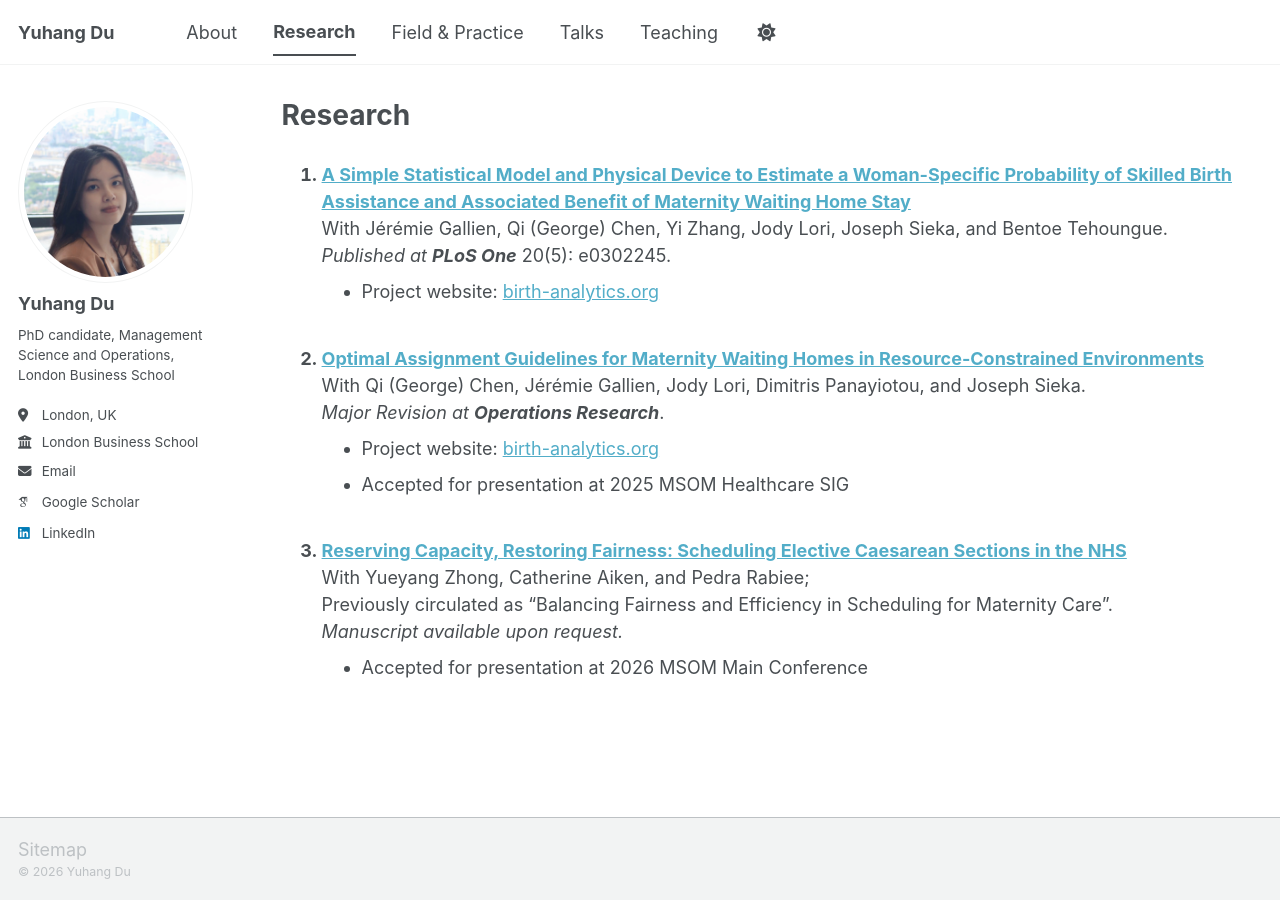
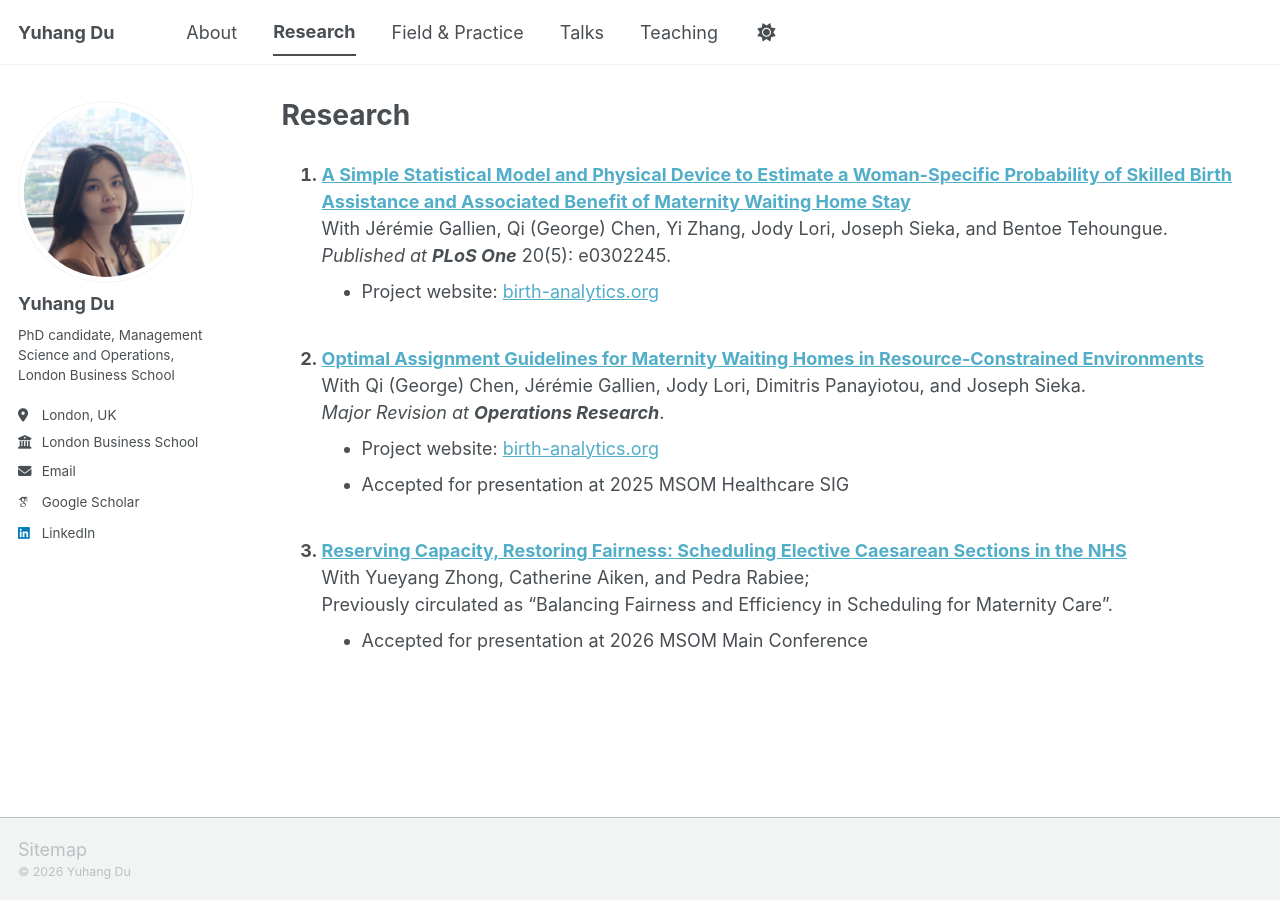
Before and after one commit to yuhangdu-edu/yuhangdu-edu.github.io, a Jekyll site: the page built from _pages/research.md, in a window 1280 px wide. Built offline with Jekyll 4.4.1, drawn with Linux system fonts in a browser that asks for light colours; some web fonts are replaced; a script bundle is joined from its source files by our own code; library files that are not in the unit come from our copies.

Commit message:
Update research.md

```diff
--- a/_pages/research.md
+++ b/_pages/research.md
@@ -37,6 +37,5 @@ With Qi (George) Chen, Jérémie Gallien, Jody Lori, Dimitris Panayiotou, and Jo
 
 3. [**Reserving Capacity, Restoring Fairness: Scheduling Elective Caesarean Sections in the NHS**](https://papers.ssrn.com/sol3/papers.cfm?abstract_id=6819560)<br>
 With Yueyang Zhong, Catherine Aiken, and Pedra Rabiee;<br>
-Previously circulated as "Balancing Fairness and Efficiency in Scheduling for Maternity Care".<br>
-*Manuscript available upon request.*
+Previously circulated as "Balancing Fairness and Efficiency in Scheduling for Maternity Care".
 - Accepted for presentation at 2026 MSOM Main Conference
```
